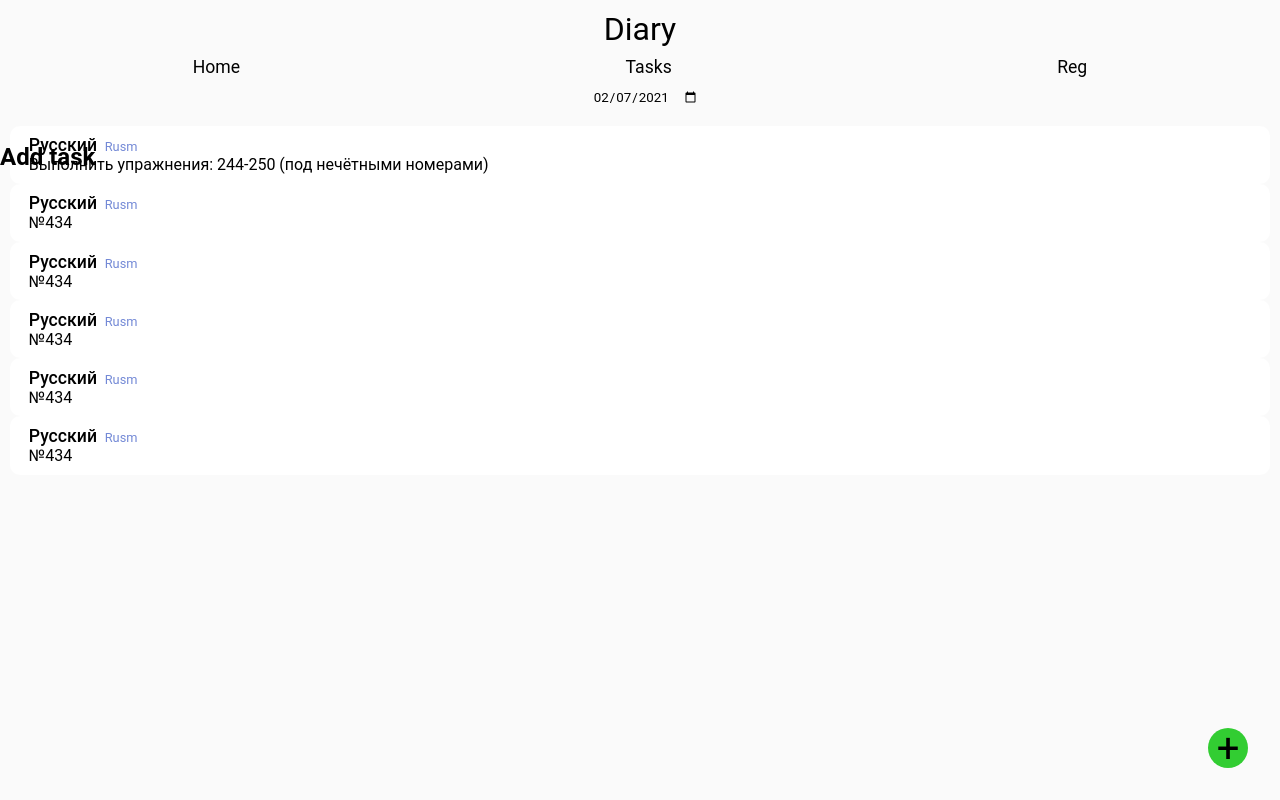
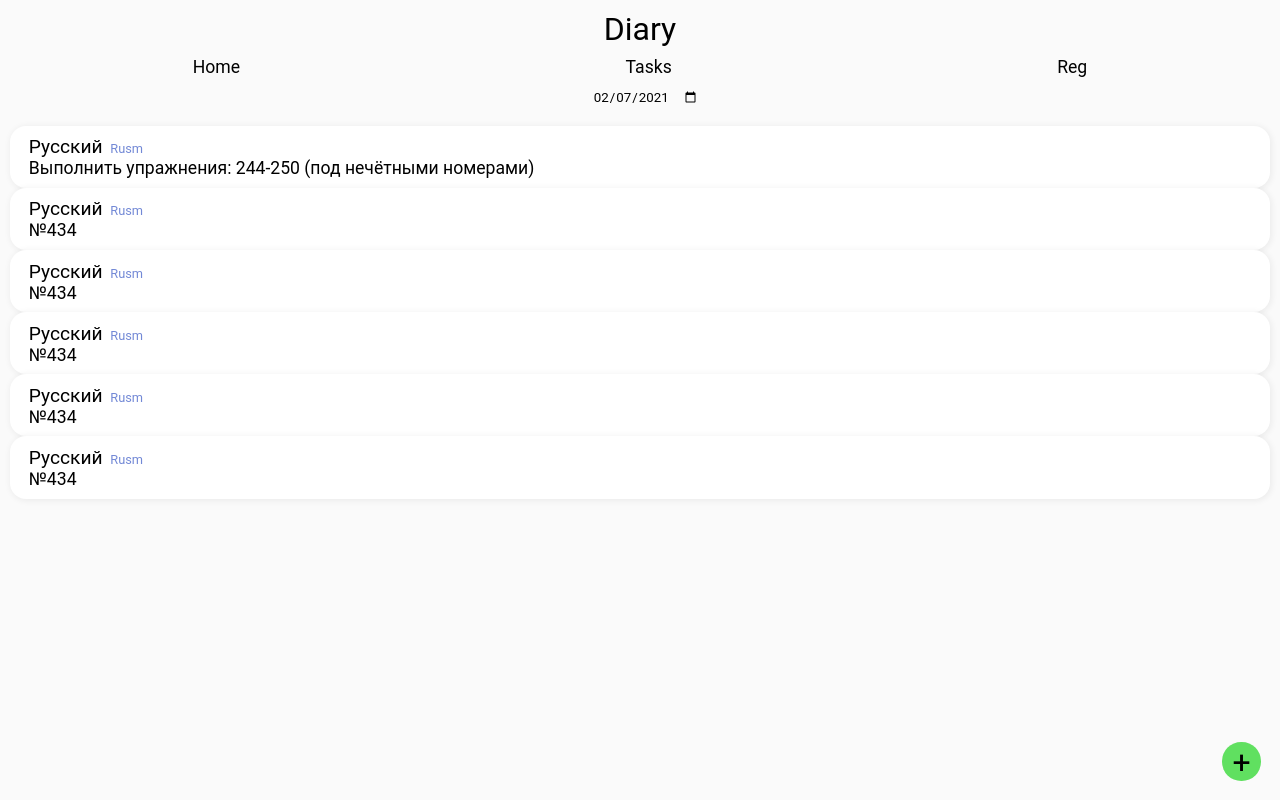
Before and after one commit to melnk300/diaryFront, a Vue app: page /tasks in a window 1280 px wide. Built offline with nearby package versions, Linux system fonts and the light colour scheme.

Commit message:
[feat - 1] Added pop-up menu for task adding.
[ ]  docs (no need)
[ ]  tests ([feat - 2] opened)

```diff
--- a/src/views/Tasks.vue
+++ b/src/views/Tasks.vue
@@ -1,11 +1,5 @@
 <template>
   <div class="main">
-    <div class="pop_up-button">+</div>
-    <div class="pop_up-menu">
-      <div class="pop_up-content">
-        <h2>Add task</h2>
-      </div>
-    </div>
     <div class="date">
 <!--      <span class="back_arrow arrow">&#706;</span>-->
       <span class="today_date">
@@ -22,10 +16,29 @@
         <p class="task-content">{{task.task}}</p>
       </div>
     </div>
+    <div class="popup" v-if="modalActive">
+      <div class="popup_menu">
+        <form v-on:submit.prevent="addTask">
+          <h2>Let's add a task</h2>
+          <div class="input" :class="{error: errorSubject}">
+            <input id="subject" type="text" placeholder="Subject" v-model="newTask.subject" v-on:input="changedSubject">
+          </div>
+          <div class="input" :class="{error: errorTask}">
+            <input id="task" type="text" placeholder="Task" v-model="newTask.task" v-on:input="changedTask">
+          </div>
+          <div class="input" :class="{error: errorDate}">
+            <input id="form_date" type="date" v-model="newTask.date" v-on:input="changedDate">
+          </div>
+          <button>Submit</button>
+        </form>
+      </div>
+    </div>
+    <div class="popup_btn" v-on:click="modalActive = true">+</div>
   </div>
 </template>
 
 <script>
+const axios = require('axios')
 const luxon = require('luxon')
 let dt = luxon.DateTime.local().setLocale('ru')
 export default {
@@ -70,7 +83,43 @@ export default {
           task: '№434',
           author: 'Rusm'
         }
-      ]
+      ],
+      newTask: {
+        subject: '',
+        task: '',
+        date: ''
+      },
+      modalActive: false,
+      errorSubject: false,
+      errorTask: false,
+      errorDate: false
+    }
+  },
+  methods: {
+    addTask: function () {
+      if (this.newTask.subject && this.newTask.task && this.newTask.date) {
+        axios.post(`http://${process.env.VUE_APP_HOST_CUSTOM}:5000/api/`, {
+          user: {
+            login: localStorage.getItem('login'),
+            password: localStorage.getItem('password')
+          },
+          payload: {
+            subject: this.newTask.subject,
+            task: this.newTask.task
+          }
+        })
+        console.log(localStorage.getItem('login'), localStorage.getItem('password'))
+        this.modalActive = false
+      }
+    },
+    changedSubject: function () {
+      this.errorSubject = !this.newTask.subject
+    },
+    changedTask: function () {
+      this.errorTask = !this.newTask.task
+    },
+    changedDate: function () {
+      this.errorDate = !this.newTask.date
     }
   },
   computed: {
@@ -79,7 +128,13 @@ export default {
 </script>
 
 <style scoped>
+  .popup_menu {
+    width: min(80%, 400px);
+  }
 
+  form {
+    width: 100%;
+  }
 </style>
 
 <style scoped lang="less">
@@ -118,11 +173,11 @@ export default {
   .task-card {
     padding: .6em 1.2em;
     background-color: white;
-    border-radius: 10px;
+    border-radius: 1em;
+    box-shadow: 1px 1px 6px 1px rgba(0, 0, 0, 0.06);
 
     .subject {
-      font-weight: 500;
-      font-size: 1.1em;
+      font-size: 1.2em;
       text-transform: capitalize;
     }
 
@@ -133,33 +188,79 @@ export default {
     }
 
     .task-content {
-
+      font-size: 1.1em;
     }
   }
 
-  .pop_up-button {
+  .popup_btn {
+    position: fixed;
     display: flex;
-    position: absolute;
-    bottom: .8em;
-    right: .8em;
-    width: 1em;
-    height: 1em;
-    font-size: 2.5em;
-    background-color: limegreen;
+    background-color: #60e060;
+    width: 1.2em;
+    height: 1.2em;
+    font-size: 2em;
+    border-radius: 50%;
+    justify-content: center;
     align-items: center;
-    justify-content: center;
-    border-radius: 50%;
+    right: .6em;
+    bottom: .6em;
     cursor: pointer;
   }
 
-  .pop_up-menu {
+  .popup {
     position: fixed;
-    margin: 5% auto
-  }
+    display: flex;
+    justify-content: center;
+    align-items: center;
+    left: 0;
+    top: 0;
+    height: 100vh;
+    width: 100vw;
+    background-color: rgba(0, 0, 0, 0.2);
 
-  .pop_up-content {
-    display: flex;
-    align-items: center;
-    justify-content: center;
+    .popup_menu {
+      background-color: white;
+      display: flex;
+      align-items: center;
+      padding: 1em .8em;
+      border-radius: 1em;
+      box-shadow: 1px 1px 6px 1px rgba(0, 0, 0, 0.06);
+
+      input {
+        background: none;
+        font-size: 1.2rem;
+        width: 100%;
+        border: none;
+        outline: none;
+      }
+
+      .input {
+        padding: .4rem .8rem;
+        border-radius: .6rem;
+        border: 1px solid #b4b4b4;
+        margin: 1rem 0;
+      }
+
+
+      .error {
+        border-color: red;
+      }
+
+      button {
+        font-size: 1.4rem;
+        display: block;
+        width: 100%;
+        padding: .36rem 0;
+        background: none;
+        border: 1px solid black;
+        border-radius: .6rem;
+        transition: .5s ease-in-out;
+
+        &:hover {
+          color: white;
+          background-color: black;
+        }
+      }
+    }
   }
 </style>
```
Also changed, not shown: src/views/LoginUser.vue (added, +13 -0 lines).
